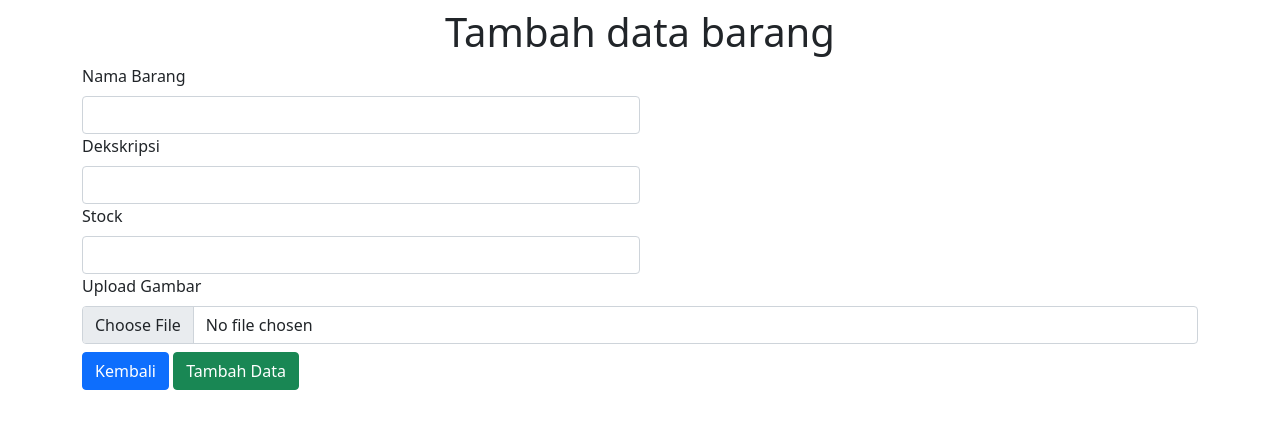
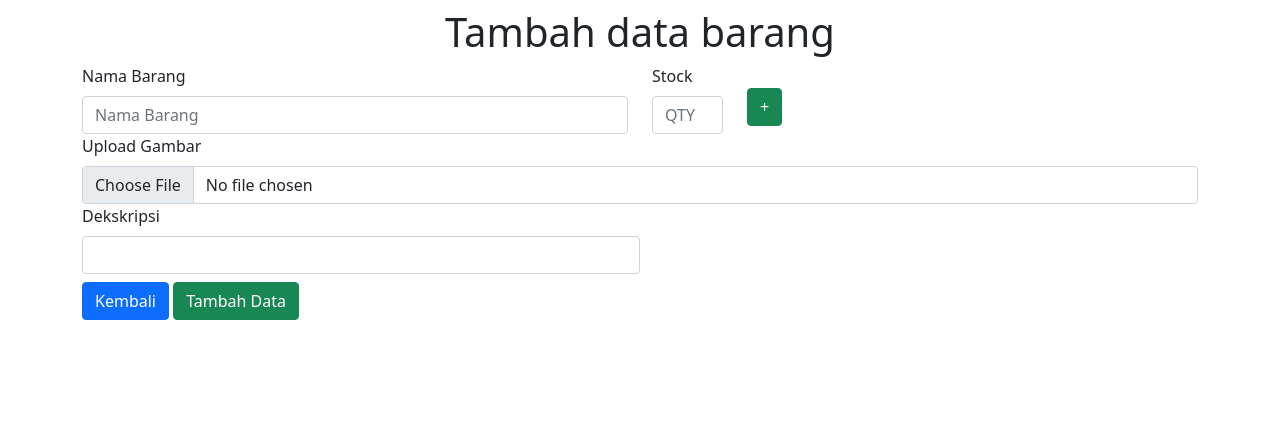
Before and after one commit to antonwiji/ta_sultan, a PHP site: page /sultan/tambah.php in a window 1280 px wide. Shown: the part 56-485 px from the top of the page. Run offline with PHP 8.4, Linux system fonts and the light colour scheme; a user stored in the database is signed in; data comes from the database, SQL or seed files in the repository; both versions use the stored data as it was after the commit.

Commit message:
perbaikan menambahkan form multi upload

```diff
--- a/koneksi.php
+++ b/koneksi.php
@@ -87,8 +87,6 @@ function upload(){
 	move_uploaded_file($tmpName, 'img/' . $namaFileBaru);
 
 	return $namaFileBaru;
-
-
 }
 
 function ubah($data) {
--- a/tambah.php
+++ b/tambah.php
@@ -73,31 +73,66 @@ if( isset($_POST["submit"]) ) {
 	<div class="mb-3">
 <div class="container">
 <form class="row g-3">
+  <div class="add-items">
+      <div class="row">
         <div class="col-md-6">
           <label for="inputEmail4" class="form-label">Nama Barang</label>
           <input type="hidden" name="id" value="<?=$barang["id"]+1; ?> ">
-    <input type="text" name="nama_barang" class="form-control" id="inputEmail4" require>
+          <input type="text" name="nama_barang1" class="form-control" id="inputEmail4" require placeholder="Nama Barang">
         </div>
-  <div class="col-md-6">
-    <label for="inputPassword4" class="form-label">Dekskripsi</label>
-    <input type="text" name="deksripsi" class="form-control" id="inputPassword4">
+        <div class="col-md-1">
+          <label for="inputPassword4" class="form-label">Stock</label>
+          <input type="text" name="stock" class="form-control"  placeholder="QTY">
         </div>
-  <div class="col-md-6">
-    <label for="inputPassword4" class="form-label">Stock</label>
-    <input type="text" name="stock" class="form-control" id="inputPassword4">
+        <div class="col-md-1">
+          <span class="btn btn-success mt-4" type="submit" id="add-items">+</span>
+        </div>
       </div>
       <div class="col-12">
         <label for="inputAddress" class="form-label">Upload Gambar</label>
         <input type="file" name="gambar" class="form-control" id="inputAddress" placeholder="1234 Main St">
+      </div>
+  </div>
+  <div class="col-md-6">
+        <label for="inputPassword4" class="form-label">Dekskripsi</label>
+        <input type="text" name="deksripsi" class="form-control" >
   </div>
   <div class="col-12 mt-2">
         <a class="btn btn-primary" href="http://localhost/sultan/">Kembali</a>
         <button type="submit" name="submit" class="btn btn-success">Tambah Data</button>
       </div>
 
+	</form>
+  <script src="https://cdnjs.cloudflare.com/ajax/libs/jquery/3.6.0/jquery.js" integrity="sha512-n/4gHW3atM3QqRcbCn6ewmpxcLAHGaDjpEBu4xZd47N0W2oQ+6q7oc3PXstrJYXcbNU1OHdQ1T7pAP+gi5Yu8g==" crossorigin="anonymous" referrerpolicy="no-referrer"></script>
+	<script src="https://cdn.jsdelivr.net/npm/bootstrap@5.0.2/dist/js/bootstrap.bundle.min.js" integrity="sha384-MrcW6ZMFYlzcLA8Nl+NtUVF0sA7MsXsP1UyJoMp4YLEuNSfAP+JcXn/tWtIaxVXM" crossorigin="anonymous"></script>
 
-	</form>
-	<script src="https://cdn.jsdelivr.net/npm/bootstrap@5.0.2/dist/js/bootstrap.bundle.min.js" integrity="sha384-MrcW6ZMFYlzcLA8Nl+NtUVF0sA7MsXsP1UyJoMp4YLEuNSfAP+JcXn/tWtIaxVXM" crossorigin="anonymous"></script>
+  <script>
+
+    var i = 1 ;
+    $(document).ready(function(){
+      $("#add-items").click(function(){
+        i++;
+        $(".add-items").append(`
+        <p>item #${i}</p>
+        <div class="row">
+        <div class="col-md-6">
+          <label for="inputEmail4" class="form-label">Nama Barang</label>
+          <input type="text" name="nama_barang${i}" class="form-control" id="inputEmail4" require placeholder="Nama Barang">
+        </div>
+        <div class="col-md-1">
+          <label for="inputPassword4" class="form-label">Stock</label>
+          <input type="text" name="stock${i}" class="form-control"  placeholder="QTY">
+        </div>
+      </div>
+      <div class="col-12">
+        <label for="inputAddress" class="form-label">Upload Gambar</label>
+        <input type="file" name="gambar${i}" class="form-control" id="inputAddress" placeholder="1234 Main St">
+      </div>
+        `);
+      });
+    });
+
+  </script>
 </div>
 </body>
 </html>
```
Also changed, not shown: investori.sql (+25 -4 lines), json.php (added, +12 -0 lines), 1 other file. Lines whose indentation alone changed are shown as unchanged.
